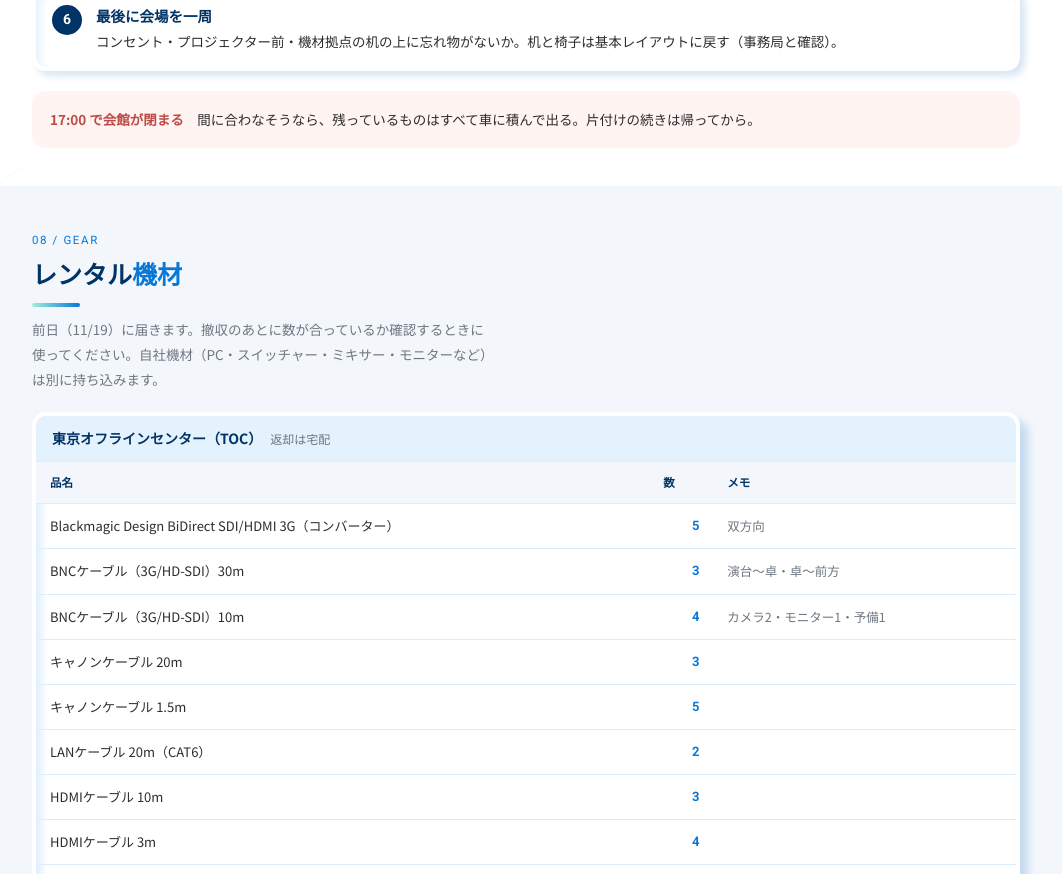
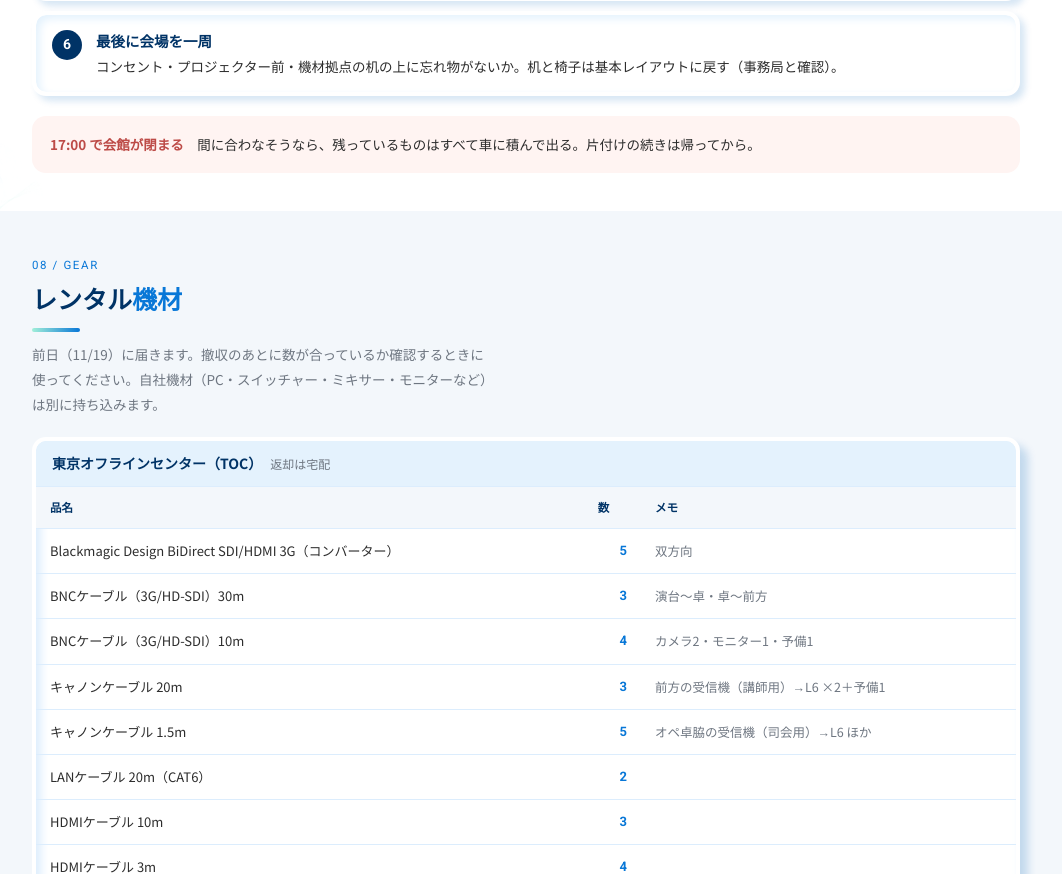
Before and after one commit to NozomuEsashika/hb-911f37d0, a plain HTML site: page index.html in a window 1280 px wide. Shown: the part 6146-7020 px from the top of the page, without its empty margins (114-1176 px from the left). Drawn offline with Linux system fonts and the light colour scheme.

Commit message:
結線図: 講師用の受信機を前方に置きキャノン20mでL6へ
Co-Authored-By: Claude Opus 5.5 <noreply@anthropic.com>

```diff
--- a/index.html
+++ b/index.html
@@ -319,7 +319,7 @@ footer .orn{opacity:.3;mix-blend-mode:screen;left:-50px;bottom:-30px;width:min(5
     <p class="lead">機材拠点とカメラは後方中央（赤枠・縦3列撤去）。投影は前方の白壁、プロジェクターは中央の机。壁にコンセントが多数あります。画像をタップすると拡大します。</p>
     <button class="shot" type="button" id="layBtn" aria-label="会場レイアウトを拡大"><img src="layout.jpg" alt="当日の会場レイアウト" loading="lazy"></button>
     <h3 id="wire" style="margin-top:30px;font-size:15px;color:var(--navy);scroll-margin-top:60px">機材の繋ぎこみ（結線図）</h3>
-    <p class="lead">カメラ2台はSDI（BNC 10m）でATEM SDI Pro ISOへ。マイク4本はXSWの受信機からL6へ。スライドと投影はSDI 30m。</p>
+    <p class="lead">カメラ2台はSDI（BNC 10m）でATEM SDI Pro ISOへ。マイクの受信機は2台に分ける。講師用は前方（できるだけ演台寄り）からキャノン20mで、司会用はオペ卓脇からL6へ。スライドと投影はSDI 30m。</p>
     <button class="shot" type="button" id="wireBtn" aria-label="結線図を拡大"><img src="wire.jpg" alt="結線図" loading="lazy"></button>
   </div>
 </section>
@@ -351,8 +351,8 @@ footer .orn{opacity:.3;mix-blend-mode:screen;left:-50px;bottom:-30px;width:min(5
         <tr><td>Blackmagic Design BiDirect SDI/HDMI 3G（コンバーター）</td><td class="q">5</td><td class="m">双方向</td></tr>
         <tr><td>BNCケーブル（3G/HD-SDI）30m</td><td class="q">3</td><td class="m">演台〜卓・卓〜前方</td></tr>
         <tr><td>BNCケーブル（3G/HD-SDI）10m</td><td class="q">4</td><td class="m">カメラ2・モニター1・予備1</td></tr>
-        <tr><td>キャノンケーブル 20m</td><td class="q">3</td><td class="m"></td></tr>
-        <tr><td>キャノンケーブル 1.5m</td><td class="q">5</td><td class="m"></td></tr>
+        <tr><td>キャノンケーブル 20m</td><td class="q">3</td><td class="m">前方の受信機（講師用）→L6 ×2＋予備1</td></tr>
+        <tr><td>キャノンケーブル 1.5m</td><td class="q">5</td><td class="m">オペ卓脇の受信機（司会用）→L6 ほか</td></tr>
         <tr><td>LANケーブル 20m（CAT6）</td><td class="q">2</td><td class="m"></td></tr>
         <tr><td>HDMIケーブル 10m</td><td class="q">3</td><td class="m"></td></tr>
         <tr><td>HDMIケーブル 3m</td><td class="q">4</td><td class="m"></td></tr>
```
Also changed, not shown: wire.jpg.
